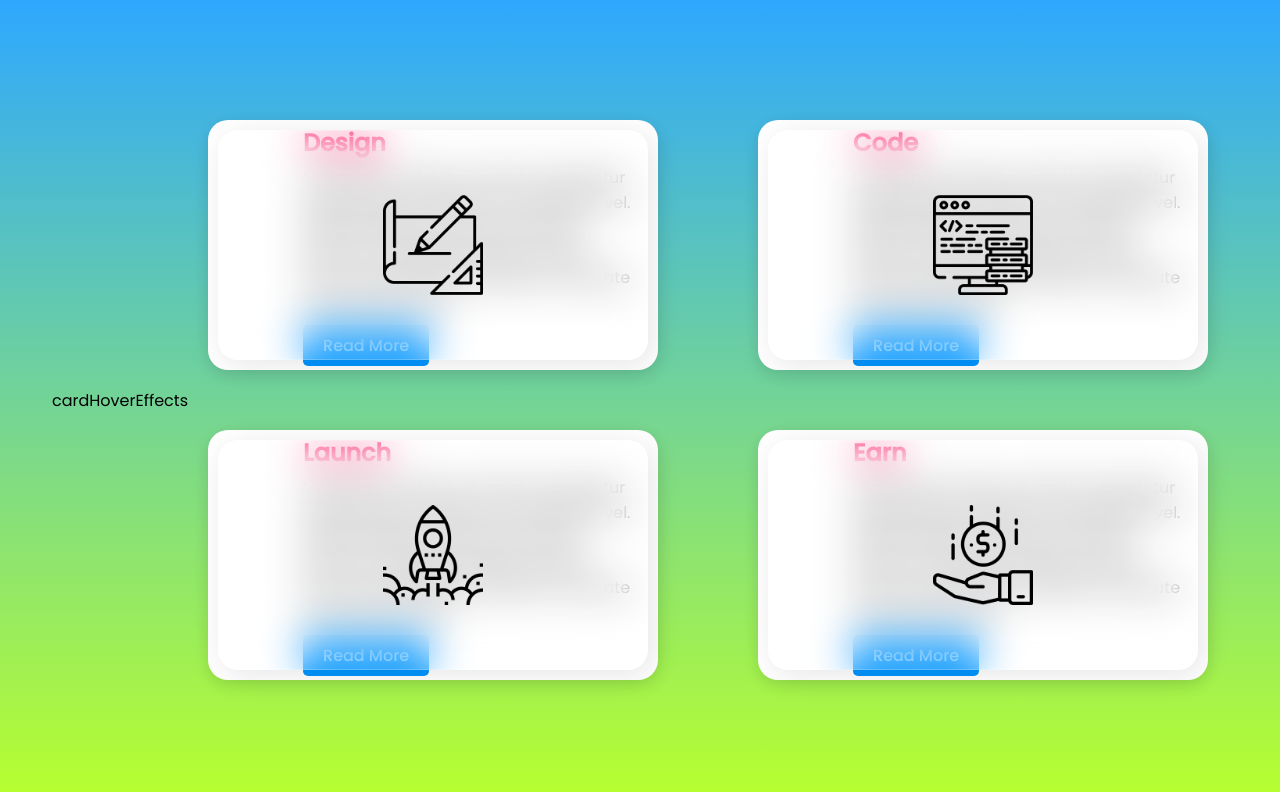
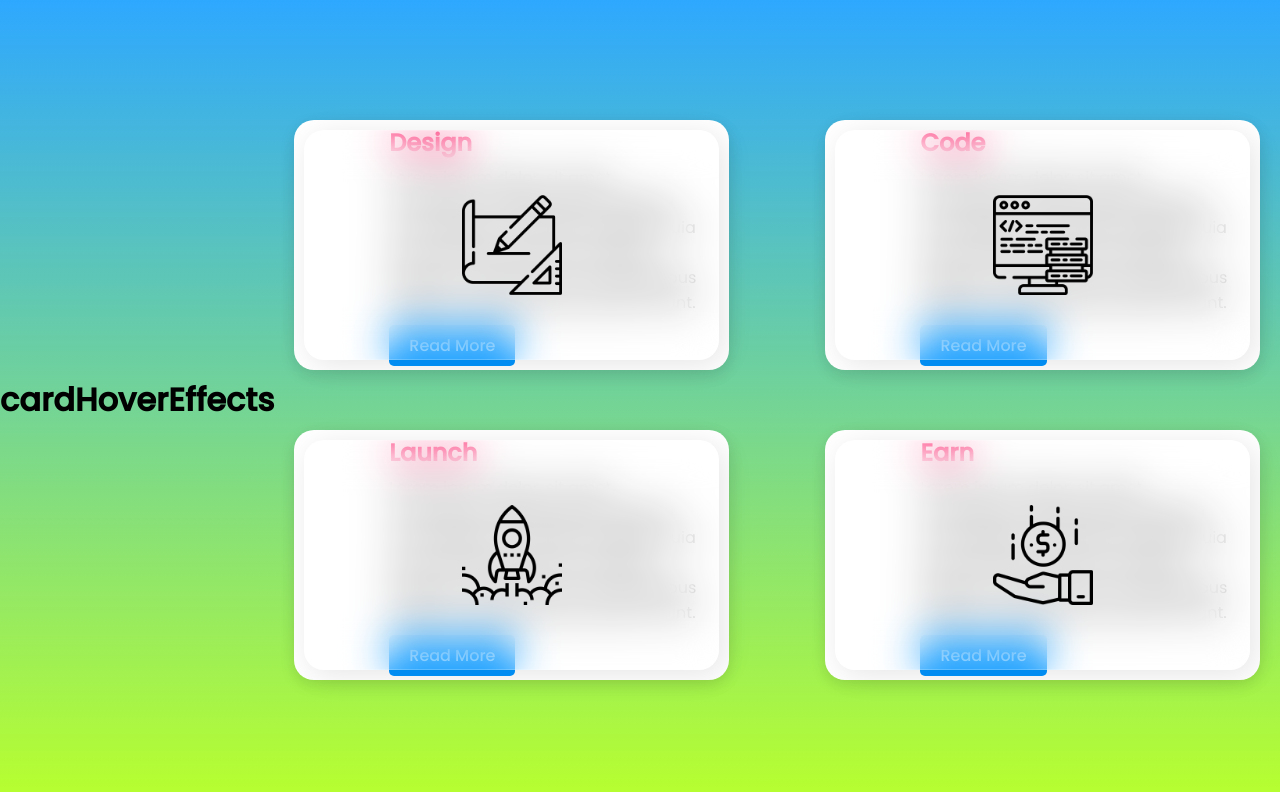
Before and after one commit to Lloydi0515/cardHoverEffects, a plain HTML site: page index.html in a window 1280 px wide. Drawn offline with Linux system fonts and the light colour scheme.

Commit message:
Update index.html

```diff
--- a/index.html
+++ b/index.html
@@ -12,7 +12,9 @@
     <!-- <link href="https://cdn.jsdelivr.net/npm/bootstrap@5.1.3/dist/css/bootstrap.min.css" rel="stylesheet" integrity="sha384-1BmE4kWBq78iYhFldvKuhfTAU6auU8tT94WrHftjDbrCEXSU1oBoqyl2QvZ6jIW3" crossorigin="anonymous"> -->
 </head>
 <body>
-    <div>cardHoverEffects</div>
+    <div>
+        <h1>cardHoverEffects<h1>
+    </div>
     <div class="container">
         <div class="card">
            <div class="imgBx">
```
